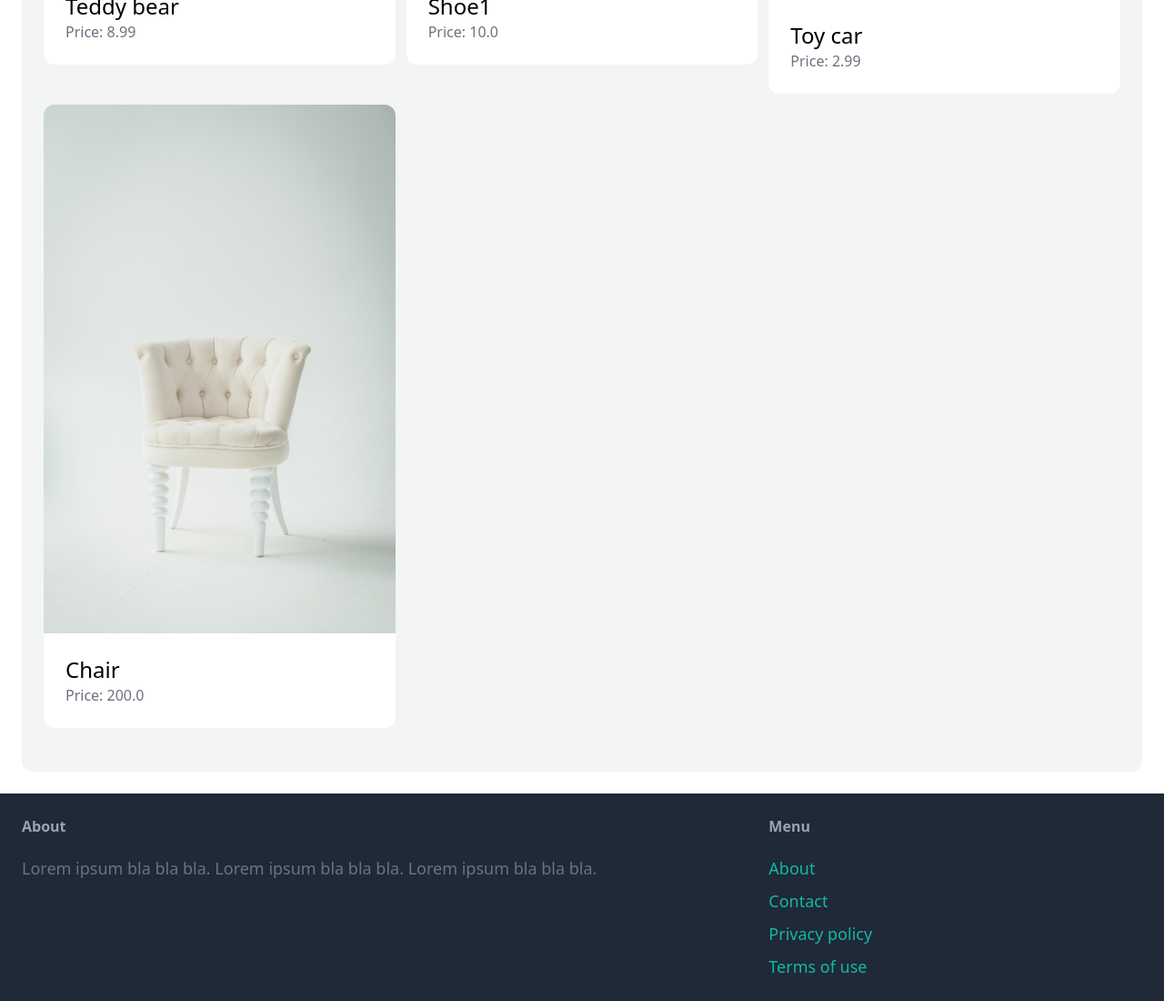
After one commit to Ferrisama/Puddle--a-marketplace-created-using-Django, a Django app: page /dashboard/ in a window 1280 px wide. The commit adds this page. Shown: the part 544-1644 px from the top of the page at 91% size. Run offline with Django 4.2, Linux system fonts and the light colour scheme; a user stored in the database is signed in; data comes from the database, SQL or seed files in the repository; some libraries are stand-ins or nearby versions.

Commit message:
commit fifeteenth third

```diff
--- a/core/templates/core/base.html
+++ b/core/templates/core/base.html
@@ -26,7 +26,7 @@
           >Inbox</a
         >
         <a
-          href="#"
+          href="{% url 'dashboard:index' %}"
           class="px-6 py-3 text-lg font-semibold bg-gray-500 text-white rounded-xl hover:bg-gray-700"
           >Dashboard</a
         >
--- /dev/null
+++ b/dashboard/templates/dashboard/index.html
@@ -0,0 +1,22 @@
+{% extends 'core/base.html' %} {% block title %}Dashboard{% endblock %} {% block
+content %} {% block content %}
+<div class="mt-6 px-6 py-12 bg-gray-100 rounded-xl">
+  <h2 class="mb-12 text-2xl text-center">My items</h2>
+  <div class="grid grid-cols-3 gap-3">
+    {% for item in items %}
+    <div>
+      <a href="{% url 'item:detail' item.id %}">
+        <div>
+          <img src="{{ item.image.url }}" class="rounded-t-xl" />
+        </div>
+
+        <div class="p-6 bg-white rounded-b-xl">
+          <h2 class="text-2xl">{{ item.name }}</h2>
+          <p class="text-gray-500">Price: {{ item.price }}</p>
+        </div>
+      </a>
+    </div>
+    {% endfor %}
+  </div>
+</div>
+{% endblock %}
--- /dev/null
+++ b/dashboard/urls.py
@@ -0,0 +1,6 @@
+from django.urls import path
+from . import views
+app_name = 'dashboard'
+urlpatterns = [
+    path('', views.index, name='index'),
+]
--- a/puddle/urls.py
+++ b/puddle/urls.py
@@ -8,5 +8,6 @@ from django.urls import path, include
 urlpatterns = [
     path('', include('core.urls')),
     path('items/', include('item.urls')),
+    path('dashboard/', include('dashboard.urls')),
     path('admin/', admin.site.urls),
 ] + static(settings.MEDIA_URL, document_root=settings.MEDIA_ROOT)
```
